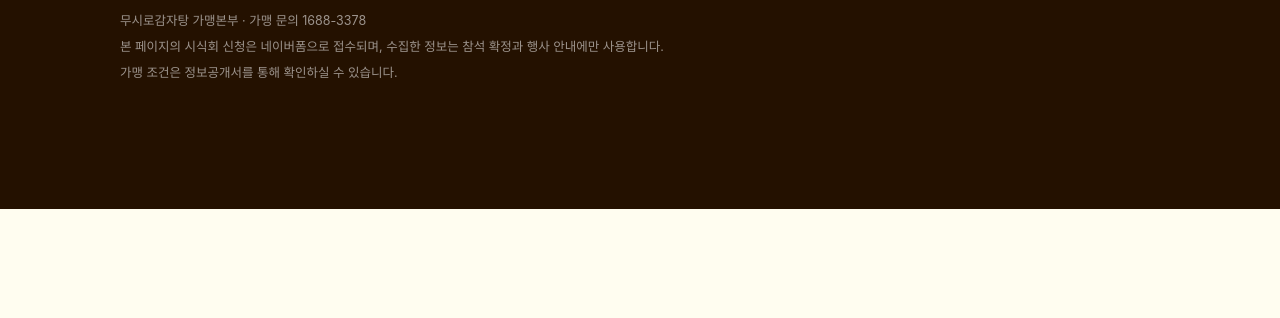
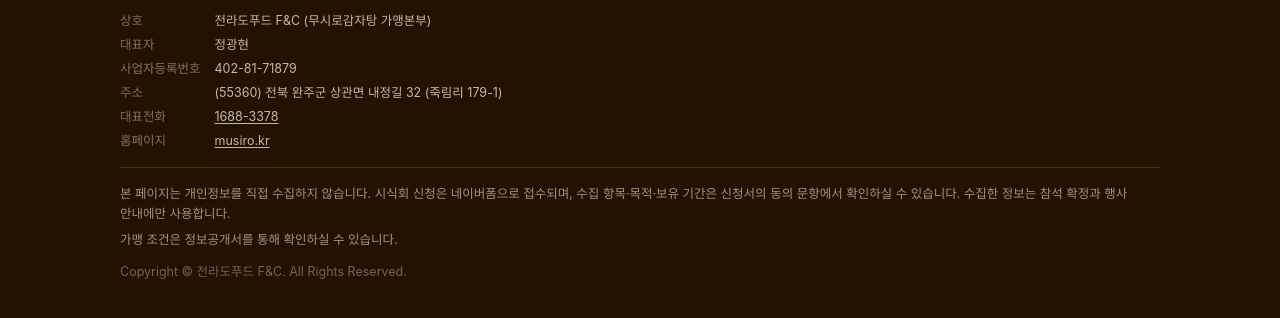
Before and after one commit to ADSobleProject/musiro-tasting, a plain HTML site: page index.html in a window 1280 px wide. Shown: the part 6462-6780 px from the top of the page. Before the commit the page ends 6671 px from the top, so only its background shows below. Drawn offline with Linux system fonts and the light colour scheme; a web font is replaced by a local one.

Commit message:
하단 사업자 정보 추가
Co-Authored-By: Claude Opus 5.5 <noreply@anthropic.com>

```diff
--- a/index.html
+++ b/index.html
@@ -141,6 +141,11 @@ h2.tt{font-size:clamp(26px,6.4vw,40px);margin-bottom:14px}
 footer{background:var(--dark);color:rgba(255,255,255,.55);font-size:12.5px;padding:34px 0 120px}
 footer img{height:54px;width:auto;margin-bottom:14px;filter:brightness(0) invert(1);opacity:.75}
 footer p{margin-bottom:6px}
+footer .biz{display:grid;grid-template-columns:auto 1fr;gap:4px 14px;margin:0 0 16px;padding-bottom:16px;border-bottom:1px solid rgba(255,255,255,.12)}
+footer .biz dt{color:rgba(255,255,255,.4)}
+footer .biz dd{color:rgba(255,255,255,.7)}
+footer .biz a{text-decoration:underline;text-underline-offset:2px}
+footer .copy{margin-top:12px;color:rgba(255,255,255,.35)}
 
 /* sticky cta */
 .sticky{position:fixed;left:0;right:0;bottom:0;z-index:60;display:flex;gap:8px;padding:10px 12px calc(10px + env(safe-area-inset-bottom));background:rgba(36,17,0,.92);backdrop-filter:blur(8px);transform:translateY(110%);transition:transform .35s}
@@ -319,9 +324,17 @@ footer p{margin-bottom:6px}
 <footer>
   <div class="wrap">
     <img src="img/logo-footer.png" alt="무시로감자탕">
-    <p>무시로감자탕 가맹본부 · 가맹 문의 1688-3378</p>
-    <p>본 페이지의 시식회 신청은 네이버폼으로 접수되며, 수집한 정보는 참석 확정과 행사 안내에만 사용합니다.</p>
+    <dl class="biz">
+      <dt>상호</dt><dd>전라도푸드 F&amp;C (무시로감자탕 가맹본부)</dd>
+      <dt>대표자</dt><dd>정광현</dd>
+      <dt>사업자등록번호</dt><dd>402-81-71879</dd>
+      <dt>주소</dt><dd>(55360) 전북 완주군 상관면 내정길 32 (죽림리 179-1)</dd>
+      <dt>대표전화</dt><dd><a href="tel:16883378">1688-3378</a></dd>
+      <dt>홈페이지</dt><dd><a href="https://musiro.kr/" target="_blank" rel="noopener">musiro.kr</a></dd>
+    </dl>
+    <p>본 페이지는 개인정보를 직접 수집하지 않습니다. 시식회 신청은 네이버폼으로 접수되며, 수집 항목·목적·보유 기간은 신청서의 동의 문항에서 확인하실 수 있습니다. 수집한 정보는 참석 확정과 행사 안내에만 사용합니다.</p>
     <p>가맹 조건은 정보공개서를 통해 확인하실 수 있습니다.</p>
+    <p class="copy">Copyright © 전라도푸드 F&amp;C. All Rights Reserved.</p>
   </div>
 </footer>
 
```
